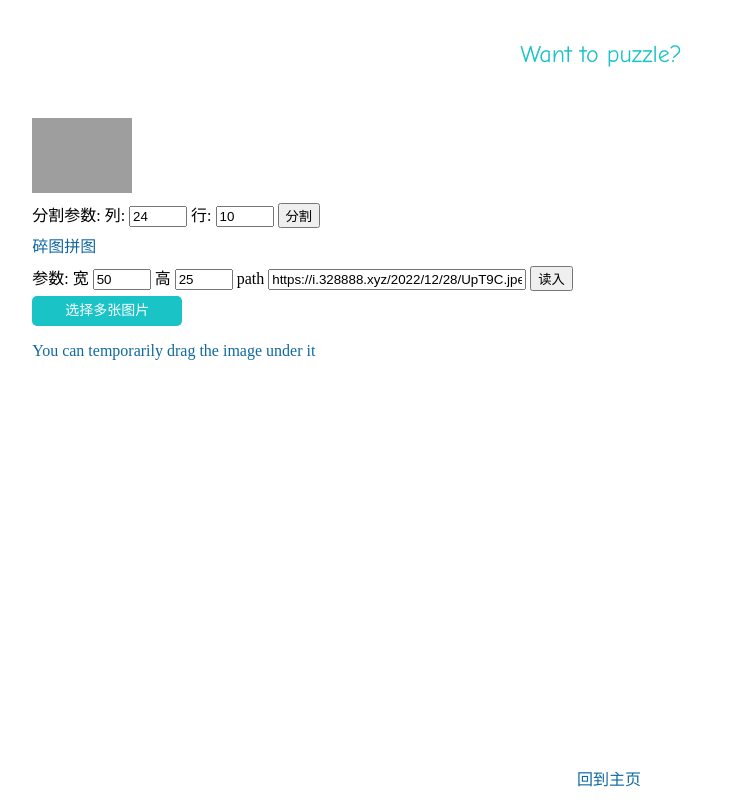
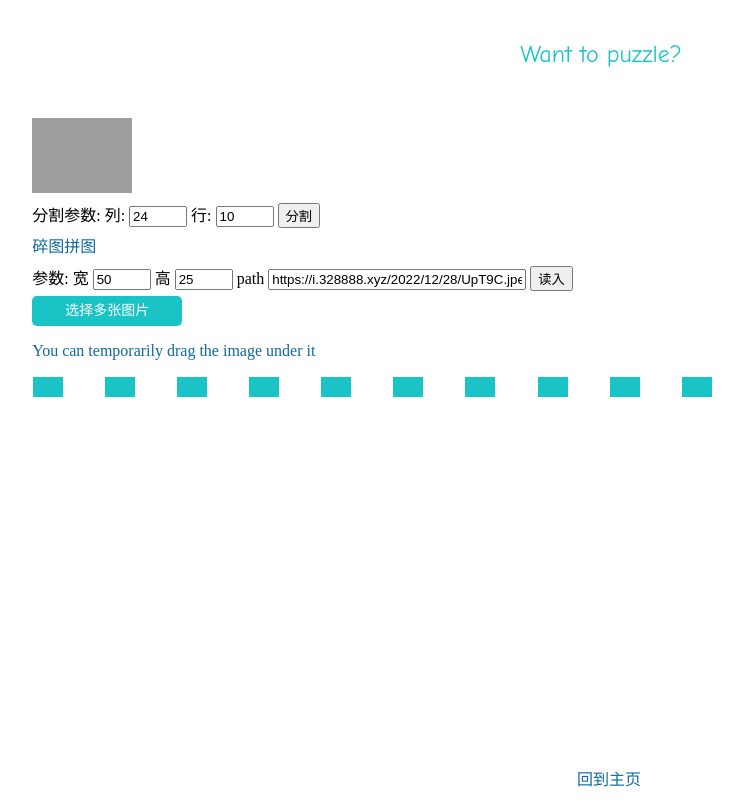
Before and after one commit to ljyh223/tool, a plain HTML site: page html/puzzle.html in a window 1280 px wide. Shown: the whole page, without its empty margins (39-782 px from the left). Drawn offline with Linux system fonts and the light colour scheme; grey boxes are pictures that could not be loaded.

Commit message:
Add files via upload

```diff
--- a/html/puzzle.html
+++ b/html/puzzle.html
@@ -66,7 +66,6 @@
 <body>
     <p id="title">Want to puzzle?</p>
     <div class="frist">
-        <!-- <label for="">分割图片</label> -->
         <img src="" onload="imgON()" id="pic">
         <br id="one">
         <div class="action">
@@ -109,5 +108,42 @@
     </div>
     <a href="../index.html" class="zhuye" id="zhuye">回到主页</a>
 
+    <script>
+        var typingbefore = document.getElementById("title").innerText;//获取标题内容
+        document.getElementById('title').innerText = "";//将标题内容赋值为空
+        var i = 0;
+        function typetitle(){
+            var typingafter = document.getElementById('title');//获取标题元素
+            if(i <= typingbefore.length){
+                typingafter.innerHTML = typingbefore.slice(0,i++)+'|';//将标题内容通过slice()方法返回
+                setTimeout('typetitle()',100);//每100毫秒执行一次
+            }else{
+                typingafter.innerHTML = typingbefore;//当标题内容全部返回后，去掉最后的‘|’
+            }
+        }
+        typetitle();
+        var a=new Image;
+        a.src='https://i.328888.xyz/2022/12/28/UpT9C.jpeg'
+        a.onload=()=>{
+            window.wh=[a.width,a.height]
+            console.log('winwh',window.wh)
+            var p=document.getElementById('pic')
+            let e2=check(100,100)
+
+            p.src='https://i.328888.xyz/2022/12/28/UpT9C.jpeg'
+            p.width=e2[0]
+            p.height=e2[1]
+        }
+        if (document.getElementById('dumpsters')) {
+            var d = document.getElementById('dumpsters')
+            var ster = '',num=document.getElementById('n').value;
+            for (let j = 0; j < num; j++) {
+                ster += "<td><div style='background-color: 	rgb(26, 195, 198); width: 30px; height: 20px;' class='dumpster' draggable='true' ondragstart='onDragStart(event)' ondragover='onDragOver(event)' ondrop='onDrop(event)'></div></td>"
+            }
+            d.innerHTML = '<table style="border-collapse: collapse; width:60%;" border="0" padding: 5px><tr>' +
+                ster + '</tr></table>'
+        }
+        window.wh = []
+    </script>
 </body>
 </html>
```
